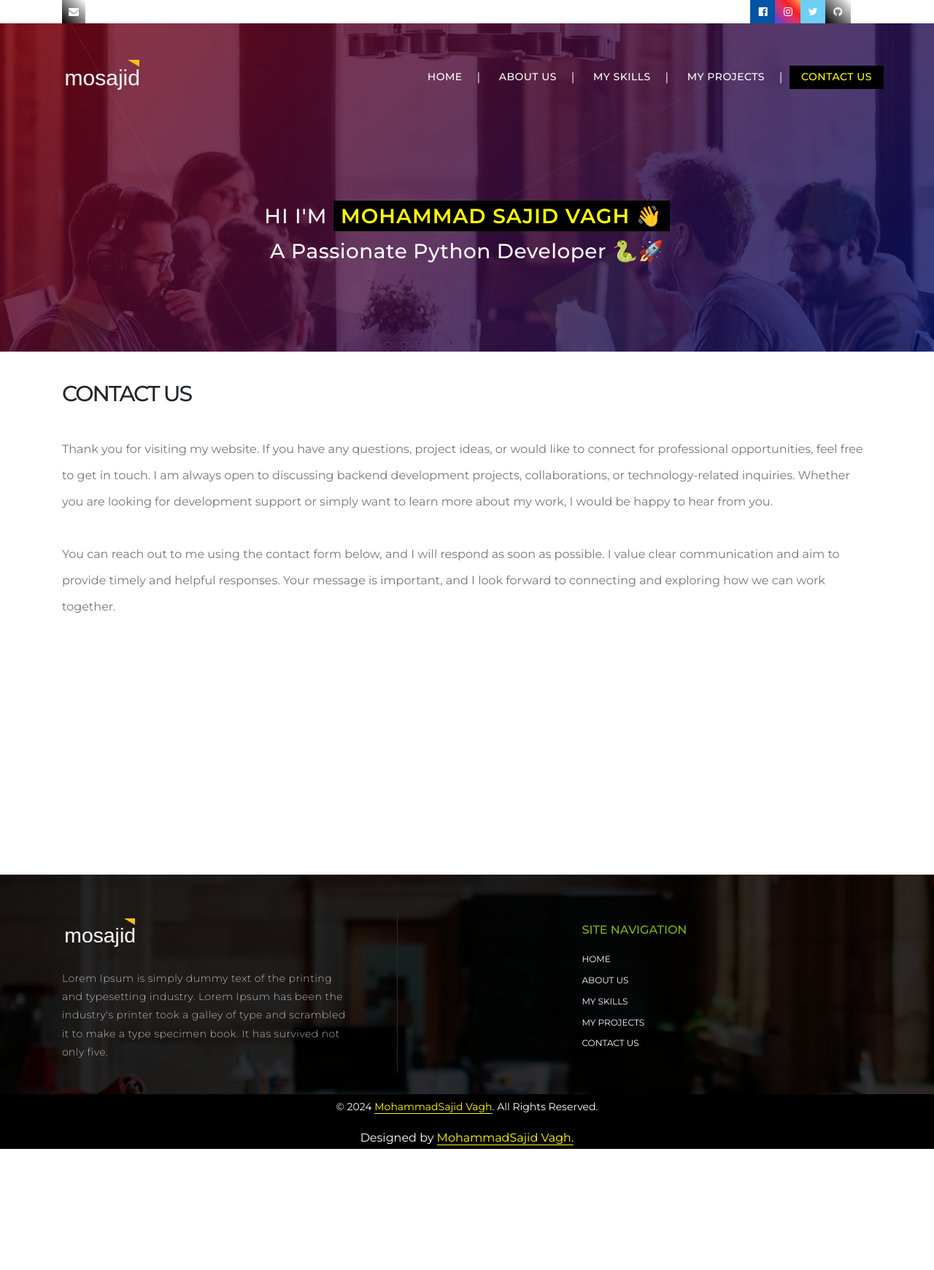
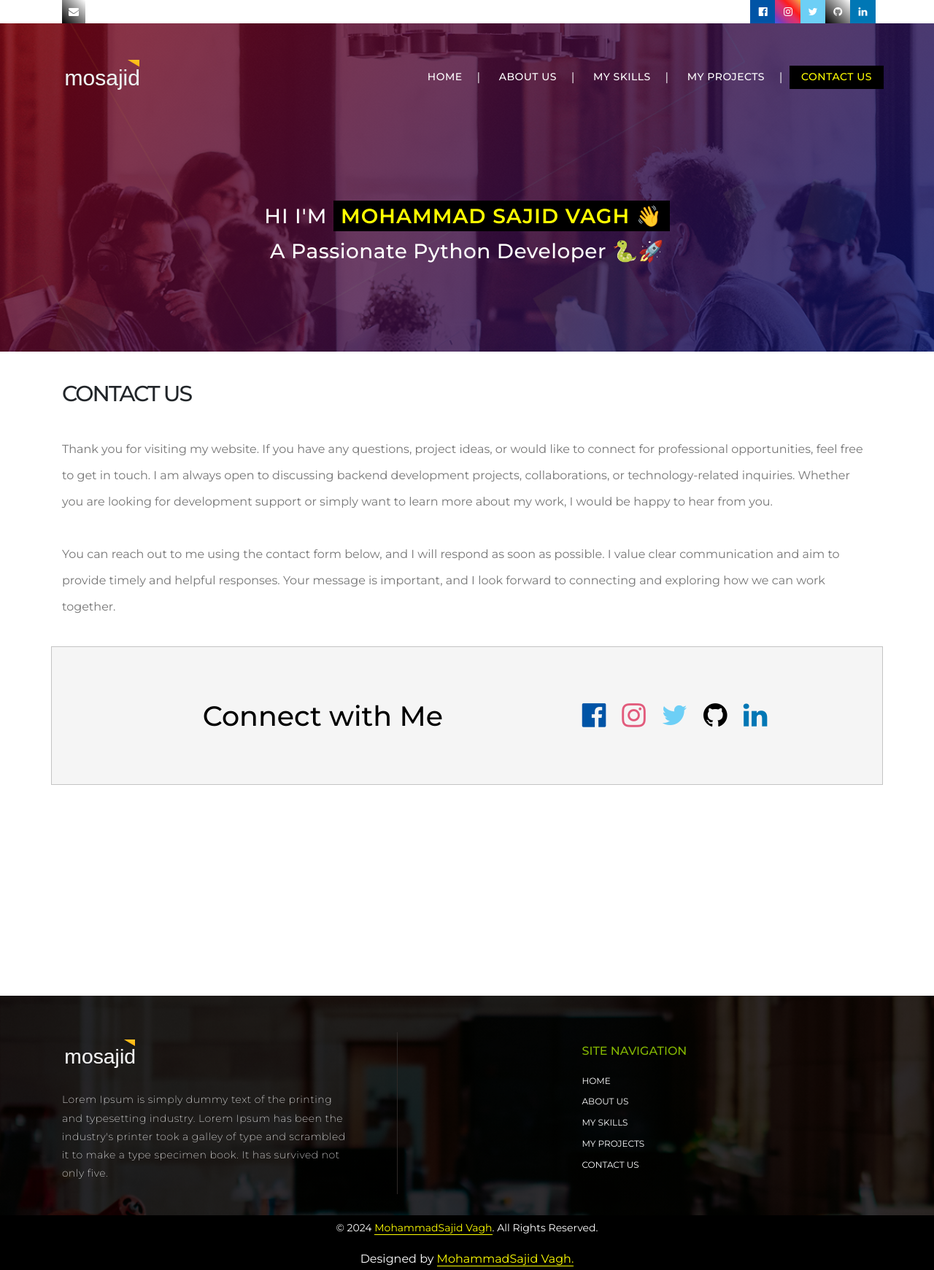
Before and after one commit to VaghMohammadSajid/Mo.Sajid-Portfolio, a FastAPI app: page /contact in a window 1280 px wide. Shown: the whole page at 73% size. Before the commit the page ends 1575 px from the top, so only its background shows below. Run offline with FastAPI, Linux system fonts and the light colour scheme; some libraries are stand-ins or nearby versions.

Commit message:
i have make some changes

```diff
--- a/app/models.py
+++ b/app/models.py
@@ -49,7 +49,7 @@ class Projects(Base):
 
     pro_id = Column(Integer, primary_key=True, index=True)
     project_name = Column(String, unique=True, nullable=False)
-    project_nickname = Column(String, unique=True, nullable=True)
+    nickname = Column(String, nullable=True)
     description = Column(JSON, nullable=True)
 
     my_roll_id = Column(Integer, ForeignKey("my_roll.roll_id"), nullable=False)
--- a/app/schemas.py
+++ b/app/schemas.py
@@ -27,7 +27,7 @@ class ReqSkillBase(BaseModel):
 # ---------- Project ----------
 class ProjectBase(BaseModel):
     project_name: str
-    project_nickname: str
+    nickname: str
     description: Optional[List[str]] = None
     key_achievement: Optional[List[str]] = None
     images: Optional[List[str]] = None
--- a/app/static/css/main.css
+++ b/app/static/css/main.css
@@ -122,6 +122,7 @@ select {
 .top-container .col2 .fa-youtube {background: #ff0000;}
 .top-container .col2 .fa-vimeo {background: #00aeef;}
 .top-container .col2 .fa-google-plus {background: #ffa500;}
+.top-container .col2 .fa-linkedin{background: #0077B5;}
 
 .social-icon {
     width: 32px;
--- a/app/templates/contact.html
+++ b/app/templates/contact.html
@@ -82,24 +82,61 @@
 
             </div>
         </div>
-        <div class="container py-5">
-            <div class="row" data-aos="fade-up" data-aos-duration="800">
-                <div class="col-md-12">
-                    <div class="form-group row">
-                        <div class="col-sm-4">
+    </div>
 
-                        </div>
-                        <div class="col-sm-4">
-                        </div>
-                        <div class="col-sm-4">
-                        </div>
+
+    <section class="Subscribe" data-aos="fade-up">
+        <div class="container">
+            <!-- Grid row-->
+            <div class="row main align-items-center">
+                <!-- Left Column -->
+                <div class="col-lg-6 col-sm-6 col1">
+                    <div class="heading">
+                        <h3>Connect with Me</h3>
                     </div>
+                </div>
 
+                <!-- Right Column -->
+                <div class="col-lg-6 col-sm-6 col1 d-flex justify-content-center align-items-center">
+                    <div class="social-icons">
+                        <a href="https://www.facebook.com/msvagh.vagh"
+                           target="_blank" rel="noopener noreferrer"
+                           style="color:#0054a6; font-size:38px; margin-right:12px;">
+                            <i class="fa fa-facebook-official" aria-hidden="true"></i>
+                        </a>
+
+                        <a href="https://www.instagram.com/mammu_6534"
+                           target="_blank" rel="noopener noreferrer"
+                           style="color:#E25B7C; font-size:38px; margin-right:12px;">
+                            <i class="fa fa-instagram" aria-hidden="true"></i>
+                        </a>
+
+                        <a href="https://x.com/MoSajidVagh"
+                           target="_blank" rel="noopener noreferrer"
+                           style="color:#6dcff6; font-size:38px; margin-right:12px;">
+                            <i class="fa fa-twitter" aria-hidden="true"></i>
+                        </a>
+
+                        <a href="https://github.com/VaghMohammadSajid"
+                           target="_blank" rel="noopener noreferrer"
+                           style="color:#000; font-size:38px; margin-right:12px;">
+                            <i class="fa fa-github" aria-hidden="true"></i>
+                        </a>
+
+                        <a href="https://www.linkedin.com/in/mohammadsajid-vagh-111504274"
+                           target="_blank" rel="noopener noreferrer"
+                           style="color:#0077B5; font-size:38px;">
+                            <i class="fa fa-linkedin" aria-hidden="true"></i>
+                        </a>
+                    </div>
                 </div>
             </div>
+
         </div>
-    </div>
+    </section>
+
 </div>
+
 
 <!-- Contact section End -->
 
--- a/app/templates/details_projects.html
+++ b/app/templates/details_projects.html
@@ -45,7 +45,7 @@
                         <a href="{{ project_detail.github_repo_url }}" target="_blank">
                             <i style="font-size: 30px;" class="fa fa-github" aria-hidden="true"></i>
                         </a>
-                        <span style="font-size: 13px; padding-left: 10px; position: relative;bottom: 6px;">{{ project_detail.project_nickname }}</span>
+                        <span style="font-size: 13px; padding-left: 10px; position: relative;bottom: 6px;">{{ project_detail.nickname }}</span>
                     </li>
                 </ul>
             </div>
--- a/app/templates/navbar.html
+++ b/app/templates/navbar.html
@@ -15,7 +15,7 @@
                         <a href="https://www.instagram.com/mammu_6534"><i class="fa fa-instagram"
                                                                           aria-hidden="true"></i></a>
                         <a href="https://x.com/MoSajidVagh"><i class="fa fa-twitter" aria-hidden="true"></i></a>
-                        <a href="https://www.instagram.com/mammu_6534"><i class="fa fa-github"
+                        <a href="https://github.com/VaghMohammadSajid"><i class="fa fa-github"
                                                                           aria-hidden="true"></i></a>
                         <a href="https://www.linkedin.com/in/mohammadsajid-vagh-111504274"><i class="fa fa-linkedin"
                                                                                               aria-hidden="true"></i></a>
```
Also changed, not shown: alembic/versions/21a70537b1b5_initial_migration.py (added, +36 -0 lines), app/database.py (+0 -61 lines), app/seed_data.py (+4 -4 lines), app/templates/index.html (+0 -24 lines).
